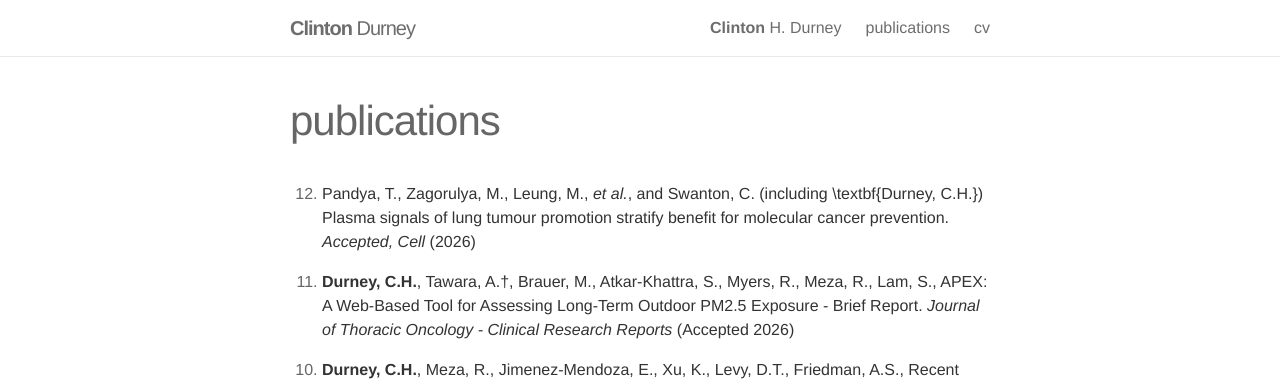
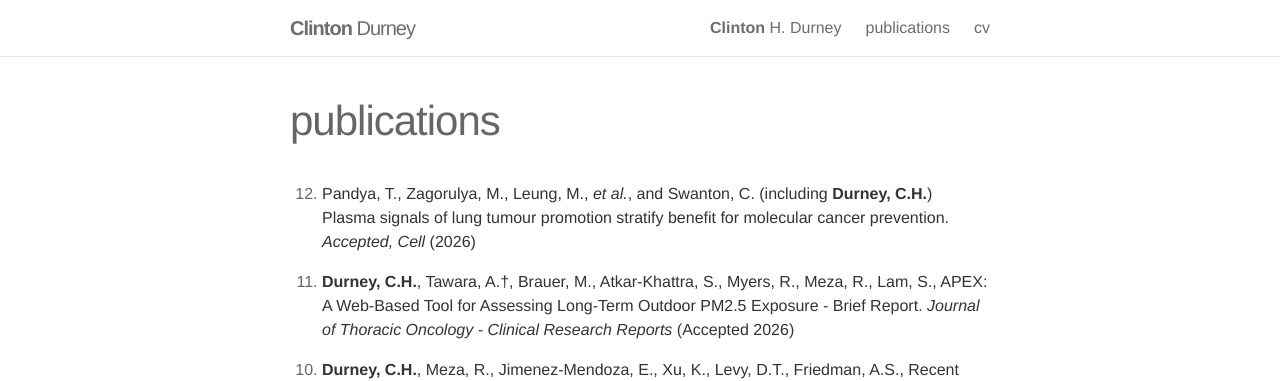
Before and after one commit to clintondurney/clintondurney.github.io, a Jekyll site: the page built from _pages/publications.md, in a window 1280 px wide and 1322 px high. Shown: the top 381 px of the window. Built offline with Jekyll 4.4.1, drawn with Linux system fonts in a browser that asks for light colours; nearby versions of some CDN libraries.

Commit message:
fix more lingering latex

```diff
--- a/_pages/publications.md
+++ b/_pages/publications.md
@@ -3,7 +3,7 @@ layout: page
 permalink: /publications/
 title: publications
 ---
-12. Pandya, T., Zagorulya, M., Leung, M., *et al.*, and Swanton, C. (including \textbf{Durney, C.H.}) Plasma signals of lung tumour promotion stratify benefit for molecular cancer prevention. *Accepted, Cell* (2026)
+12. Pandya, T., Zagorulya, M., Leung, M., *et al.*, and Swanton, C. (including __Durney, C.H.__) Plasma signals of lung tumour promotion stratify benefit for molecular cancer prevention. *Accepted, Cell* (2026)
 
 11. __Durney, C.H.__, Tawara, A.&dagger;, Brauer, M., Atkar-Khattra, S., Myers, R., Meza, R., Lam, S., APEX: A Web-Based Tool for Assessing Long-Term Outdoor PM2.5 Exposure - Brief Report. *Journal of Thoracic Oncology - Clinical Research Reports* (Accepted 2026)
 
```
